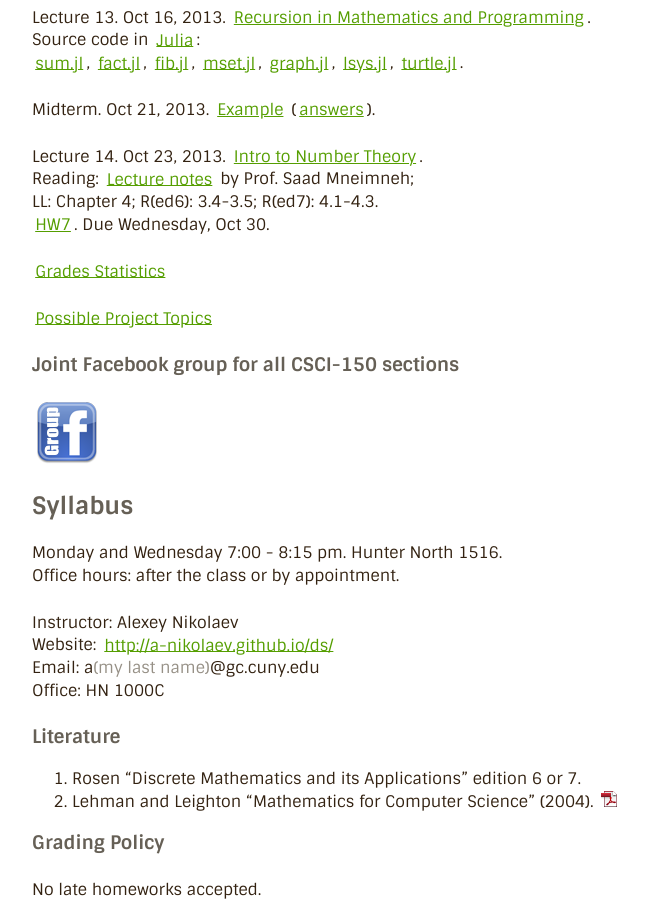
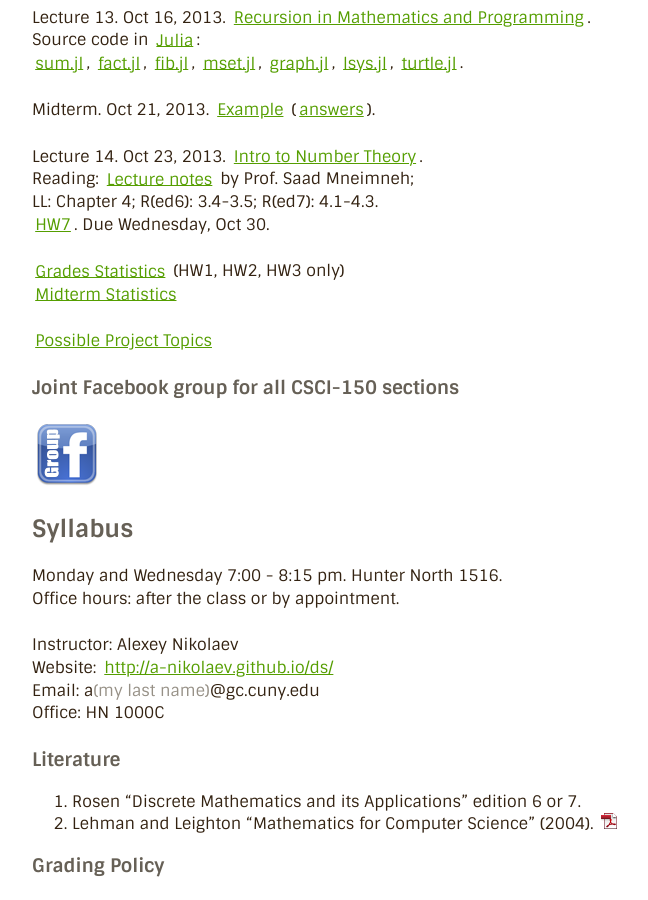
Before and after one commit to a-nikolaev/a-nikolaev.github.io, a Jekyll site: the page built from ds/index.markdown, in a window 1280 px wide and 900 px high, scrolled down 1270 px. Shown: the whole window, without its empty margins (248-896 px from the left). Built offline with Jekyll 4.4.1, drawn with Linux system fonts in a browser that asks for light colours; Markdown is read by kramdown in place of the engine named in the settings.

Commit message:
grades statistics

```diff
--- a/ds/index.markdown
+++ b/ds/index.markdown
@@ -77,7 +77,8 @@ Reading:
 LL: Chapter 4; R(ed6): 3.4-3.5; R(ed7): 4.1-4.3.
 [HW7](/ds/docs/hw7.pdf). Due Wednesday, Oct 30.
 
-[Grades Statistics](/ds/docs/grades-stats.pdf)
+[Grades Statistics](/ds/docs/grades-stats.pdf) (HW1, HW2, HW3 only)
+[Midterm Statistics](/ds/docs/grades-midterm-stats.pdf)
 
 [Possible Project Topics](/ds/topics.html)
 
```
Also changed, not shown: 1 other file.
